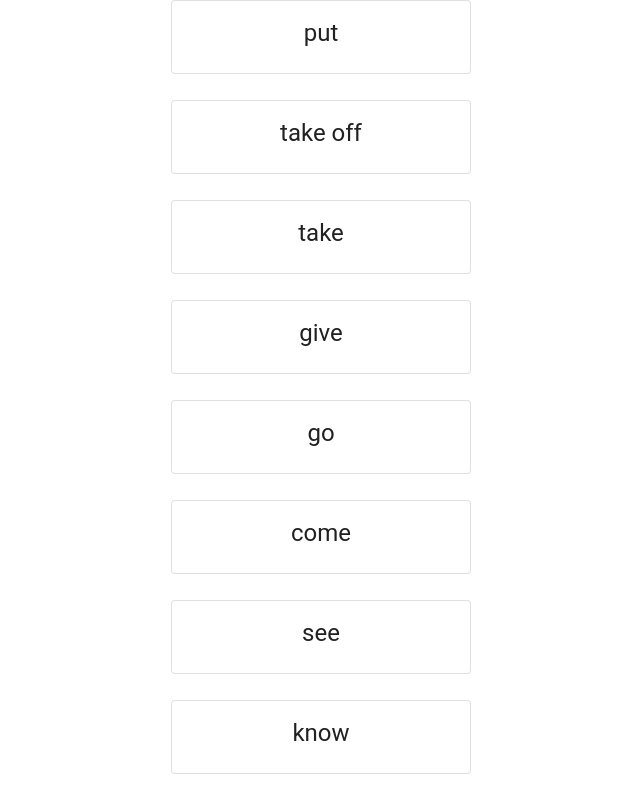
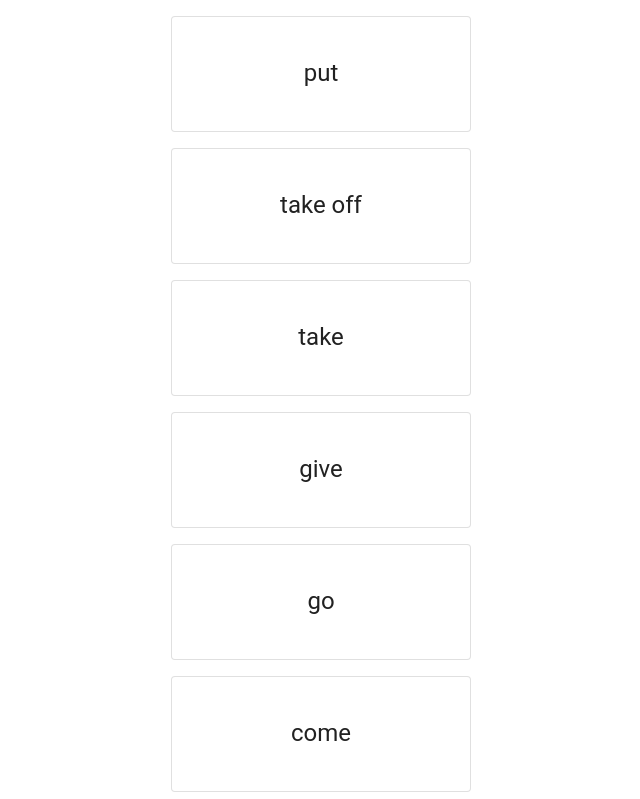
Before and after one commit to govyazina/lexeis, a React (Create React App) app: page / in a window 1280 px wide. Shown: the top 799 px of the page, without its empty margins (319-959 px from the left). Built offline with nearby package versions, Linux system fonts and the light colour scheme.

Commit message:
some styles changed

```diff
--- a/src/components/WordCard/WordCard.jsx
+++ b/src/components/WordCard/WordCard.jsx
@@ -15,12 +15,17 @@
         <Box sx={{
             minWidth: 275,
             width: 300,
-            height: 100,
-            marginX: 'auto'
+            // height: 100,
+            marginX: 'auto',
+            marginY: 2
         }}
              onClick={() => setFlipped(true)}>
                 <Card variant="outlined">
-                    <CardContent>
+                    <CardContent
+                    sx={{
+                        height: 50,
+                        paddingY: 5
+                    }}>
                         <Typography variant="h5" component="div" textAlign={"center"}>
                             {flipped ? back : front}
                         </Typography>
```
